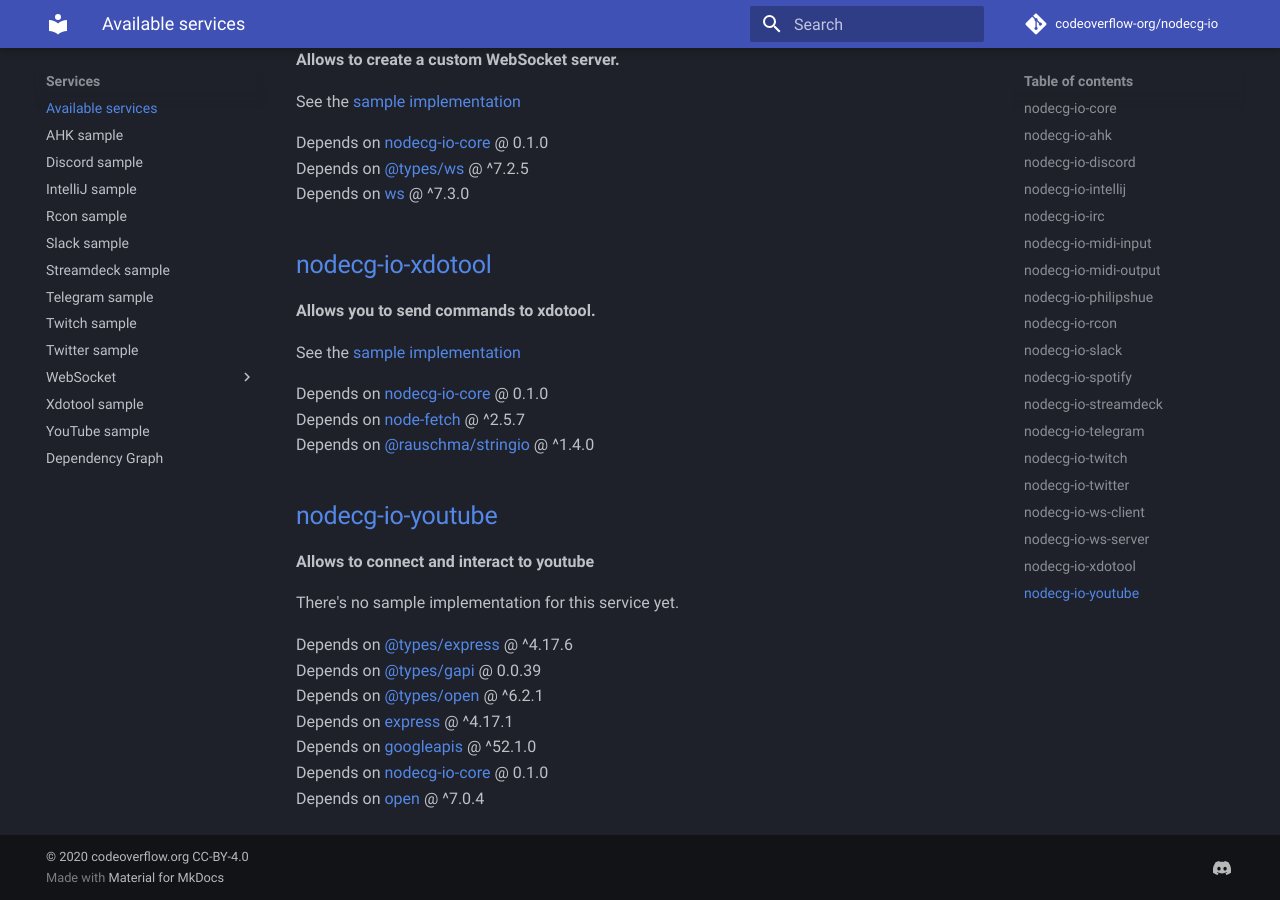
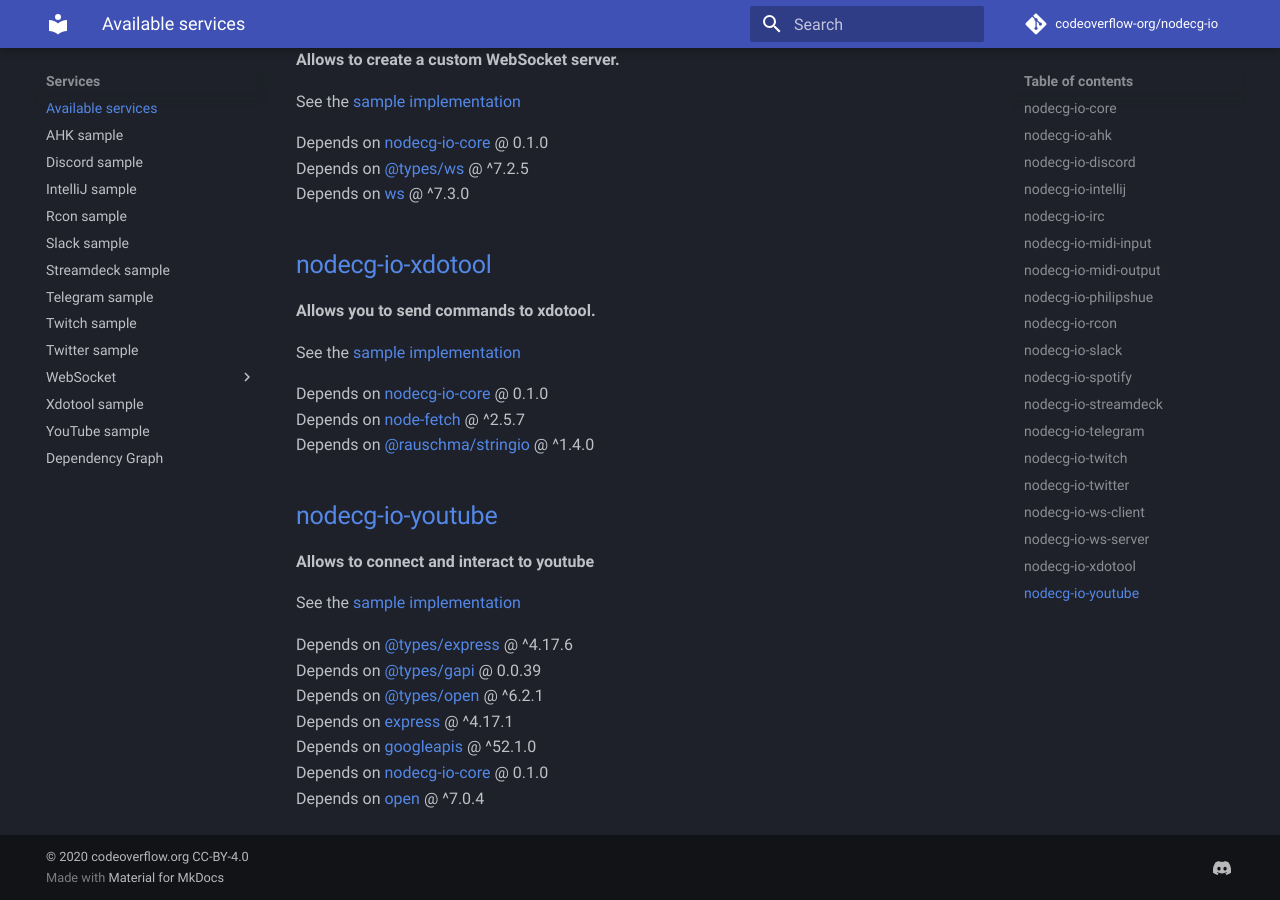
Before and after one commit to codeoverflow-org/nodecg-io-docs, an MkDocs documentation site: the page built from docs/services.md, in a window 1280 px wide and 900 px high, scrolled down 4052 px. Built offline with MkDocs 1.6.1 and Material for MkDocs 9.7.7, drawn with Linux system fonts in a browser that asks for light colours; comment, search, counter and statistics services are not loaded.

Commit message:
Update generated documentation ( codeoverflow-org/nodecg-io@d1847799a7bf4bb87e509faebf894e37e511b277)

```diff
--- a/docs/services.md
+++ b/docs/services.md
@@ -174,7 +174,7 @@
 
 **Allows to connect and interact to youtube**
 
-There's no sample implementation for this service yet.
+See the [sample implementation](samples/youtube.md)
 
 Depends on [@types/express](https://www.npmjs.com/package/@types/express) @ ^4.17.6 <br>
 Depends on [@types/gapi](https://www.npmjs.com/package/@types/gapi) @ 0.0.39 <br>
```
